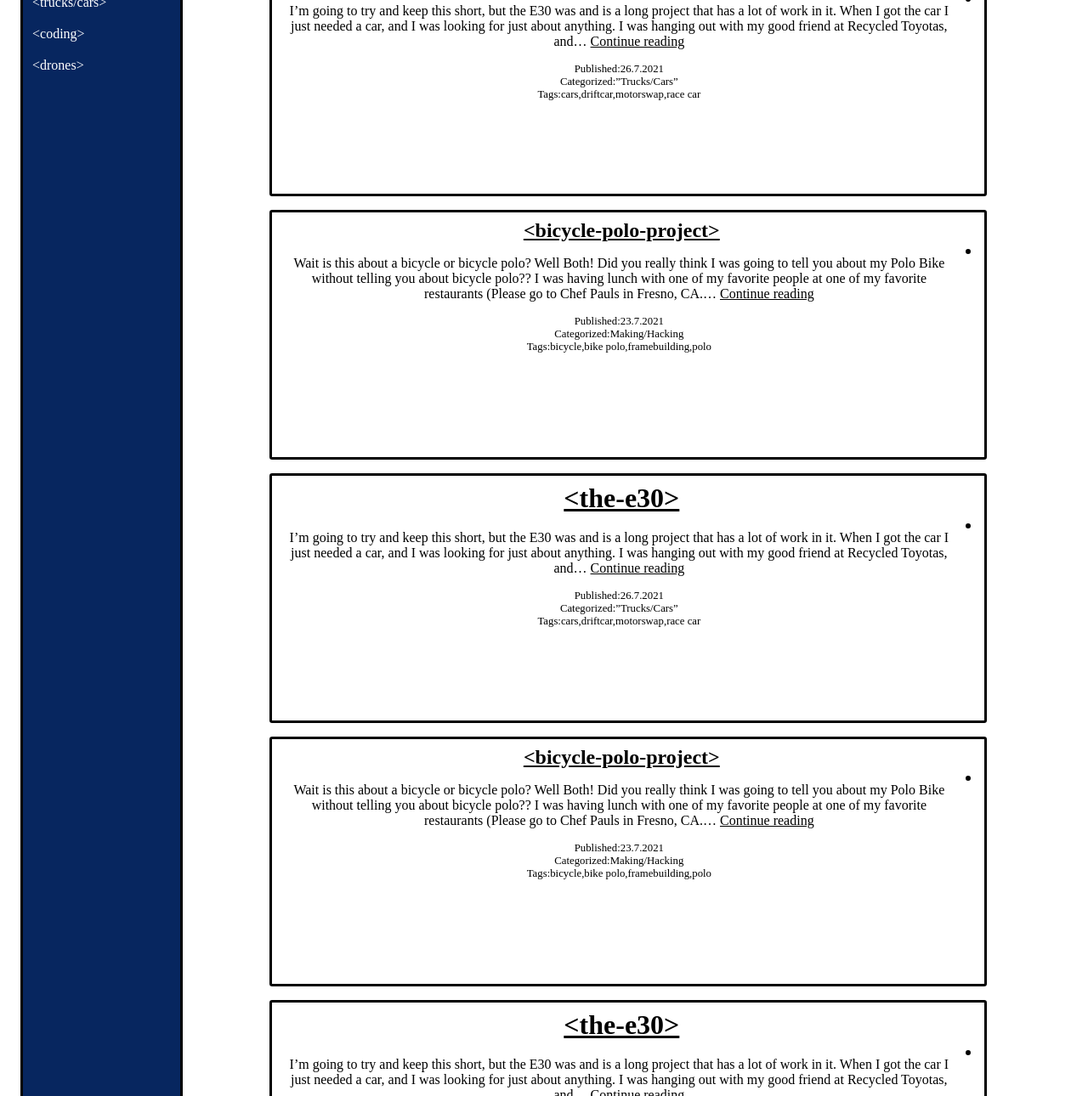
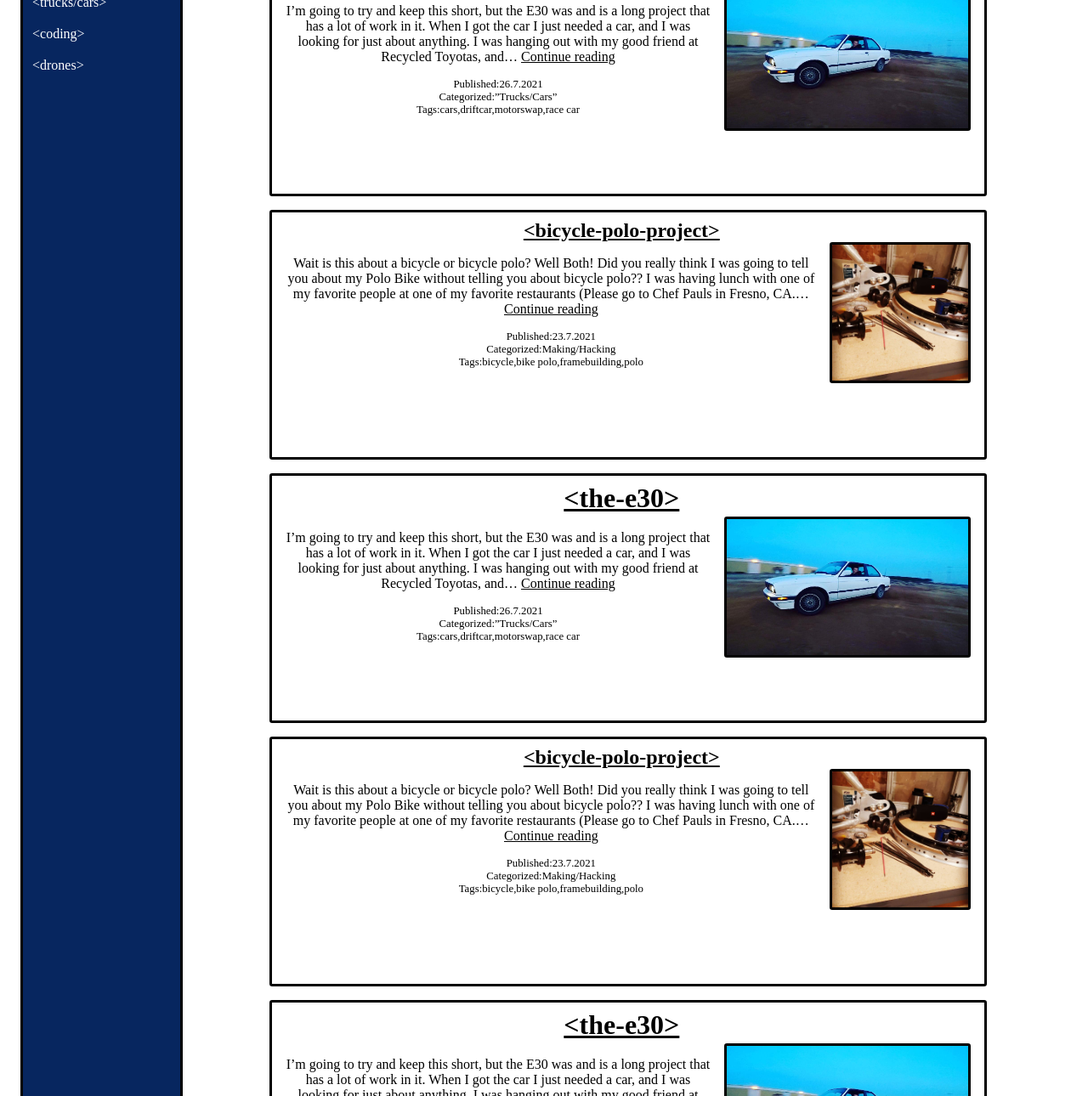
Before and after one commit to funcyChaos/a-reilly.dev, a plain HTML site: page blog.html in a window 1280 px wide. Shown: the part 181-1471 px from the top of the page at 85% size. Drawn offline with Linux system fonts and the light colour scheme; the site is published under a folder, as on GitHub Pages, so addresses that start at the root find nothing.

Commit message:
okay maybe now I've finished adding relative pathing

```diff
--- a/blog.html
+++ b/blog.html
@@ -85,7 +85,7 @@
 							</div>
 						</div>
 						<div class="column">
-							<img src="/images/e30-drift-dirt.jpg" alt="">
+							<img src="./images/e30-drift-dirt.jpg" alt="">
 						</div>
 					</div>
 				</div>
@@ -110,7 +110,7 @@
 							</div>
 						</div>
 						<div class="column">
-							<img src="/images/all-the-parts.jpg" alt="">
+							<img src="./images/all-the-parts.jpg" alt="">
 						</div>
 					</div>
 				</div>
@@ -135,7 +135,7 @@
 							</div>
 						</div>
 						<div class="column">
-							<img src="/images/e30-drift-dirt.jpg" alt="">
+							<img src="./images/e30-drift-dirt.jpg" alt="">
 						</div>
 					</div>
 				</div>
@@ -160,7 +160,7 @@
 							</div>
 						</div>
 						<div class="column">
-							<img src="/images/all-the-parts.jpg" alt="">
+							<img src="./images/all-the-parts.jpg" alt="">
 						</div>
 					</div>
 				</div>
@@ -185,7 +185,7 @@
 							</div>
 						</div>
 						<div class="column">
-							<img src="/images/e30-drift-dirt.jpg" alt="">
+							<img src="./images/e30-drift-dirt.jpg" alt="">
 						</div>
 					</div>
 				</div>
@@ -210,7 +210,7 @@
 							</div>
 						</div>
 						<div class="column">
-							<img src="/images/all-the-parts.jpg" alt="">
+							<img src="./images/all-the-parts.jpg" alt="">
 						</div>
 					</div>
 				</div>
```
